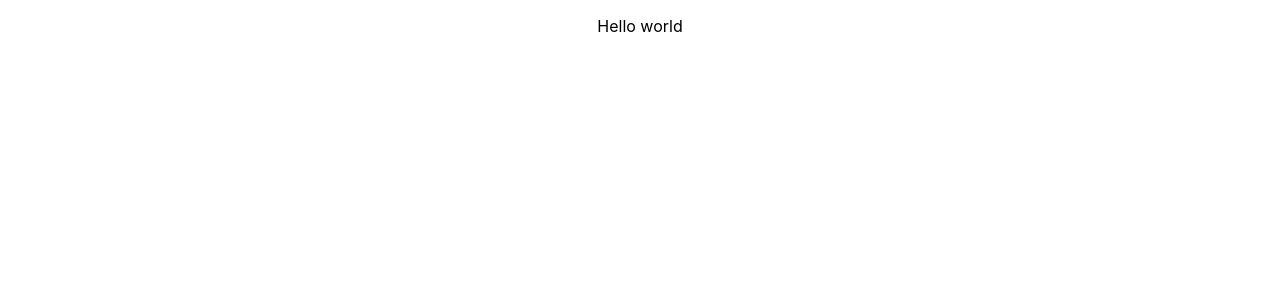
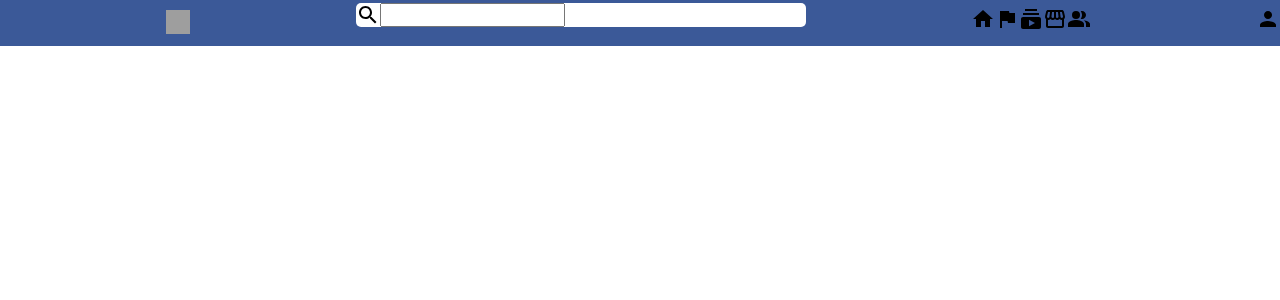
Before and after one commit to GinnyMorning/fb-clone, a React (Create React App) app: page / in a window 1280 px wide. Shown: the top 300 px of the page. Built offline with nearby package versions, Linux system fonts and the light colour scheme; grey boxes are pictures that could not be loaded.

Commit message:
add components

```diff
--- a/package.json
+++ b/package.json
@@ -4,6 +4,7 @@
   "private": true,
   "dependencies": {
     "@material-ui/core": "^4.11.2",
+    "@material-ui/icons": "^4.11.2",
     "@testing-library/jest-dom": "^5.11.4",
     "@testing-library/react": "^11.1.0",
     "@testing-library/user-event": "^12.1.10",
--- a/src/App.css
+++ b/src/App.css
@@ -1,5 +1,6 @@
 .App {
-  text-align: center;
+  margin: 0;
+  padding: 0;
 }
 
 .App-logo {
--- a/src/App.js
+++ b/src/App.js
@@ -1,9 +1,23 @@
 import './App.css';
+import Header from './Components/Header';
+import leftMenu from './Components/leftMenu';
+import rightThread from './Components/rightThread';
+import mainFeed from './Components/mainFeed';
 
 function App() {
   return (
     <div className="App">
-      <p>Hello world</p>
+      {/* <p>Hello world</p> */}
+      <Header />
+      {/* Header */}
+      {/* Side left menu */}
+      <leftMenu />
+      {/* Body */}
+      <mainFeed />
+      {/* Stories */}
+      {/* Feed */}
+      <rightThread />
+      {/* Side right menu */}
     </div>
   );
 }
--- /dev/null
+++ b/src/Components/Header.js
@@ -0,0 +1,36 @@
+import React from 'react';
+import HomeIcon from '@material-ui/icons/Home';
+import PersonIcon from '@material-ui/icons/Person';
+import FlagIcon from '@material-ui/icons/Flag';
+import SubscriptionsIcon from '@material-ui/icons/Subscriptions';
+import StorefrontIcon from '@material-ui/icons/Storefront';
+import PeopleAltIcon from '@material-ui/icons/PeopleAlt';
+import SearchSharpIcon from '@material-ui/icons/SearchSharp';
+
+import styles from './Style/Header.module.css';
+
+const logo = 'https://www.logo.wine/a/logo/Facebook/Facebook-f_Logo-Blue-Logo.wine.svg';
+
+const Header = () => (
+  <div className={styles.Header}>
+    <img src={logo} alt="logo" className={styles.logo} />
+    <div className={styles.header__left}>
+      <div className>
+        <SearchSharpIcon />
+      </div>
+      <input id={styles.inputText} />
+    </div>
+    <div className={styles.header__mid}>
+      <HomeIcon />
+      <FlagIcon />
+      <SubscriptionsIcon />
+      <StorefrontIcon />
+      <PeopleAltIcon />
+    </div>
+    <div className={styles.header__right}>
+      <PersonIcon />
+    </div>
+  </div>
+);
+
+export default Header;
--- /dev/null
+++ b/src/Components/Style/Header.module.css
@@ -0,0 +1,60 @@
+.Header {
+    background-color: #3b5998;
+    padding: 7px 0px 3px 13%;
+    flex-direction: row;
+    display: flex;
+    justify-content: space-between;
+    line-height: 35px;
+}
+.Header > *{
+    display:inline-block;
+}
+
+p {
+    margin: 0px;
+}
+
+.logo {
+    background-repeat: no-repeat;
+    background-size: auto;
+    background-position: 0 -223px;
+    height: 24px;
+    outline: none;
+    overflow: hidden;
+    text-indent: -999px;
+    white-space: nowrap;
+    width: 24px;
+    position: relative;
+    top: 3px;
+  }
+/* #inputText {
+    width: 300px;
+    border-radius: 5px;
+    height: 22px;
+    position: relative;
+    top: 0px;
+    padding-left: 5px;
+    font-size: 14px;
+    border: 0px;
+} */
+
+.header__left{
+    background-color: white;
+    width: 450px;
+    height: 24px;
+    position: relative;
+    top: -4px;
+    border-radius: 5px;
+    display: flex;
+    justify-content: flex-start;
+}
+.header__left > img {
+    height: 40px;
+}
+.header__mid{
+    display: flex;
+    justify-content: space-around;
+}
+.header__mid > .MuiSvgIcon-root{
+
+}
--- /dev/null
+++ b/src/Components/Style/mainFeed.module.css
@@ -0,0 +1 @@
+r
--- /dev/null
+++ b/src/Components/leftMenu.js
@@ -0,0 +1,9 @@
+import React from 'react';
+
+const leftMenu = () => (
+  <div>
+    <p>This is left menu</p>
+  </div>
+);
+
+export default leftMenu;
--- /dev/null
+++ b/src/Components/mainFeed.js
@@ -0,0 +1,9 @@
+import React from 'react';
+
+const mainFeed = () => (
+  <div>
+    <p>This is main feed</p>
+  </div>
+);
+
+export default mainFeed;
--- /dev/null
+++ b/src/Components/rightThread.js
@@ -0,0 +1,9 @@
+import React from 'react';
+
+const rightThread = () => (
+  <div>
+    <p>This is right thread</p>
+  </div>
+);
+
+export default rightThread;
--- a/src/reportWebVitals.js
+++ b/src/reportWebVitals.js
@@ -1,6 +1,8 @@
-const reportWebVitals = onPerfEntry => {
+const reportWebVitals = (onPerfEntry) => {
   if (onPerfEntry && onPerfEntry instanceof Function) {
-    import('web-vitals').then(({ getCLS, getFID, getFCP, getLCP, getTTFB }) => {
+    import('web-vitals').then(({
+      getCLS, getFID, getFCP, getLCP, getTTFB,
+    }) => {
       getCLS(onPerfEntry);
       getFID(onPerfEntry);
       getFCP(onPerfEntry);
```
Also changed, not shown: src/Components/Style/leftMenu.module.css (added), src/Components/Style/rightThread.module.css (added), 1 other file (tests, documents, lock files or other folders).
